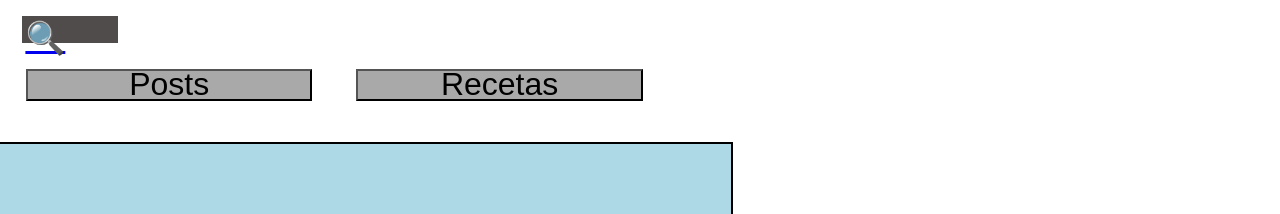
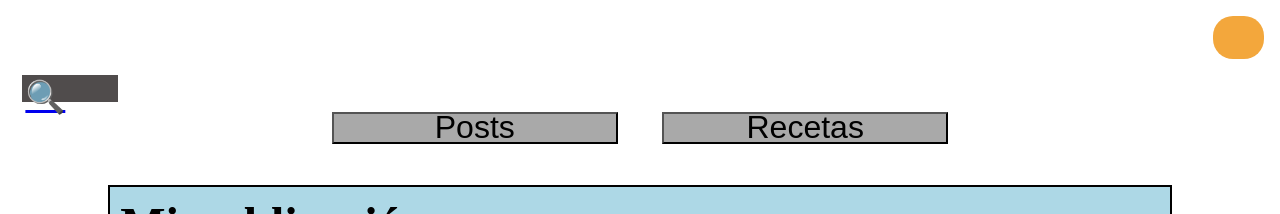
Before and after one commit to carolina-gallo/Mango-Proyecto2026, a website: page frontend/home.html in a window 1280 px wide. Shown: the top 214 px of the page. Drawn offline with Linux system fonts and the light colour scheme.

Commit message:
chambeando en la home

```diff
--- a/frontend/home.css
+++ b/frontend/home.css
@@ -2,25 +2,24 @@
 FORMULA PX A VIEWPORT:
 ancho: (ancho del obj puede ser margin, padding, etc / ancho base (402) * 100 = vw
 alto: (alto del objeto/ alto base (874) * 100 = vh */
-
-.app {
-    width: 100%;
-    max-width: 402px; /* antes: max-width: 402px; */
-    padding-bottom: 2rem;
-}
 
 * {
     box-sizing: border-box;
     margin: 0;
     padding: 0;
 }
-
+.contenedor{
+    display:flex;
+    justify-content: flex-end;
+    width: 100%;
+}
 header {
     width: 100%;
     min-height: 4.58vh;
     display: flex;
     flex-direction: column;
-    justify-content: center;
+    justify-content: space-between;
+    align-items: center;
     padding: 1rem; /* 10px */
     gap: 1rem;
 }
@@ -41,6 +40,8 @@ header {
 .movercosas {
     width: 49.75vw;
     height: 2.29vh;
+    position: sticky;
+    top: 0;
     display: flex;
     justify-content: center;
     align-items: center;
@@ -130,3 +131,10 @@ main {
     justify-content: center;
     align-items: center;
 }
+
+.logo {
+    width: 12.686vw;
+    height: 4.919vh;
+    background-color: #F3A73C;
+    border-radius: 0.6875rem;
+}
--- a/frontend/home.html
+++ b/frontend/home.html
@@ -13,10 +13,11 @@
 
 </head>
 <body>
- <div class="app">
     <header>
+       <div class="contenedor">
+        <div class="logo"></div>
+    </div>
         <a href="buscador.html" class="buscador">🔍</a>
-        <div class="logomango"></div>
       <section class="movercosas">
         <section class="cajita">
             <button class="opciones">Posts</button>
```
